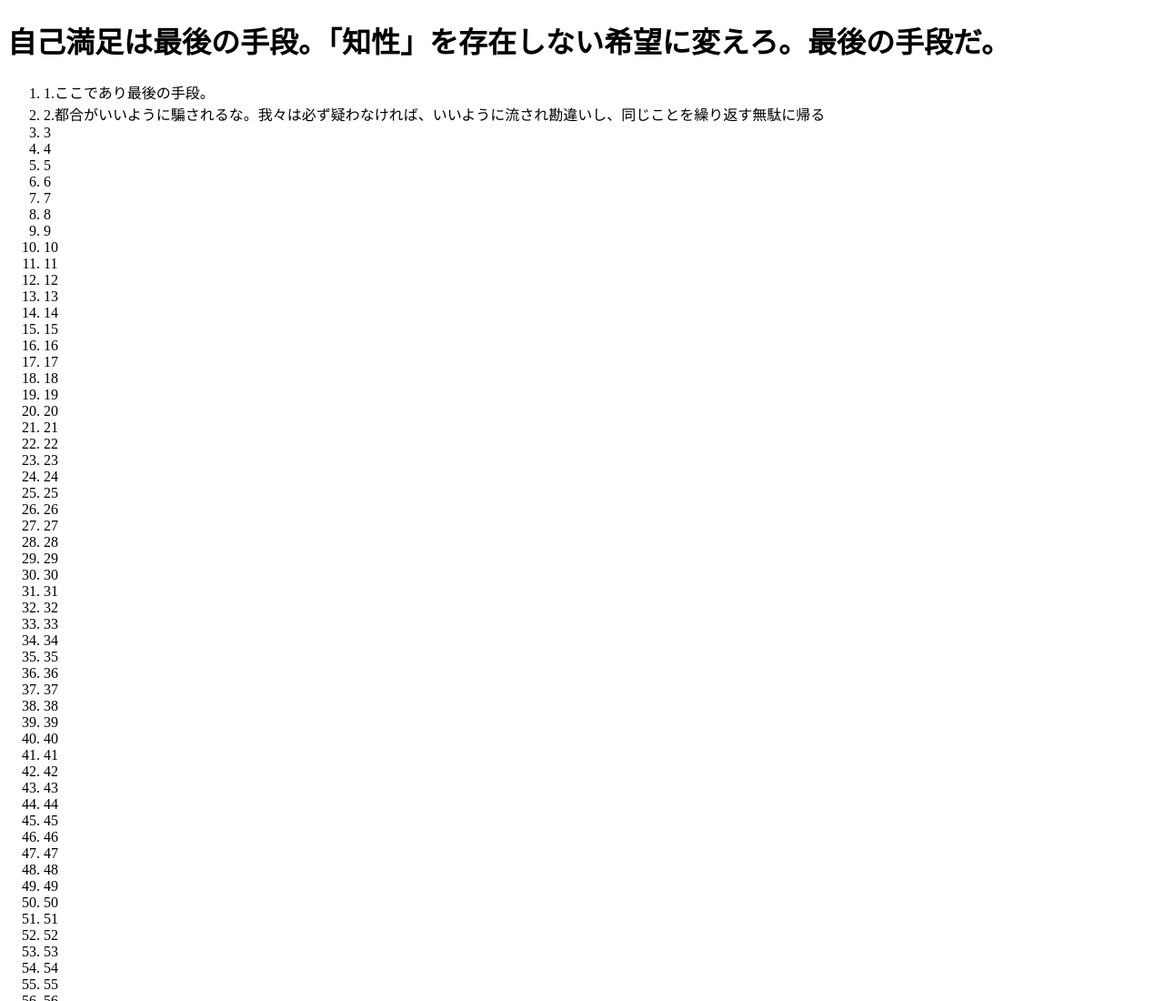
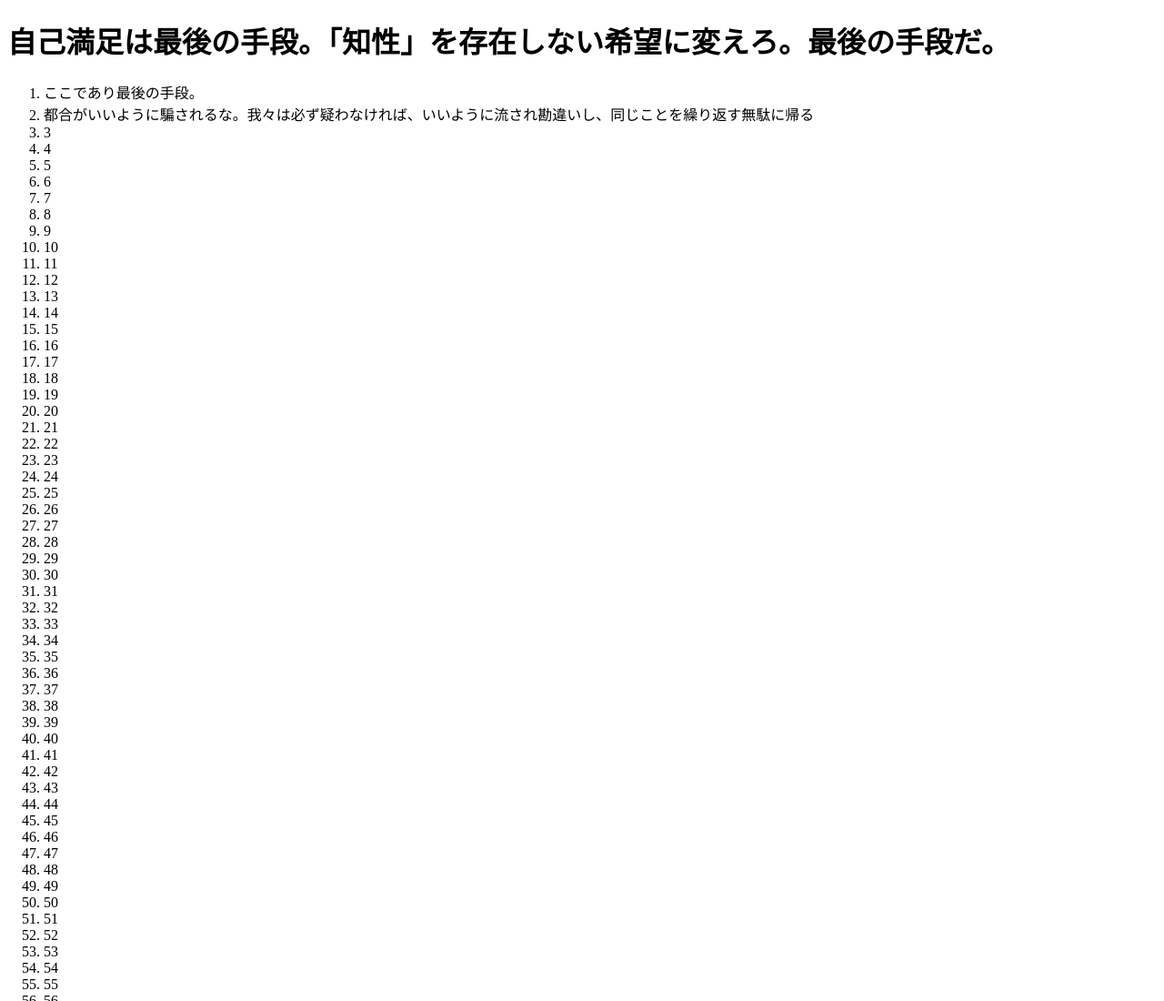
Before and after one commit to shuminoheya/last-false-hope, a plain HTML site: page index.html in a window 1280 px wide. Shown: the top 1100 px of the page at 91% size. Drawn offline with Linux system fonts and the light colour scheme.

Commit message:
Update index.html

```diff
--- a/index.html
+++ b/index.html
@@ -7,8 +7,8 @@
 <body>
   <h1>自己満足は最後の手段。「知性」を存在しない希望に変えろ。最後の手段だ。</h1>
   <ol>
-    <li>1.ここであり最後の手段。</li>
-    <li>2.都合がいいように騙されるな。我々は必ず疑わなければ、いいように流され勘違いし、同じことを繰り返す無駄に帰る</li>
+    <li>ここであり最後の手段。</li>
+    <li>都合がいいように騙されるな。我々は必ず疑わなければ、いいように流され勘違いし、同じことを繰り返す無駄に帰る</li>
     <li>3</li>
     <li>4</li>
     <li>5</li>
```
